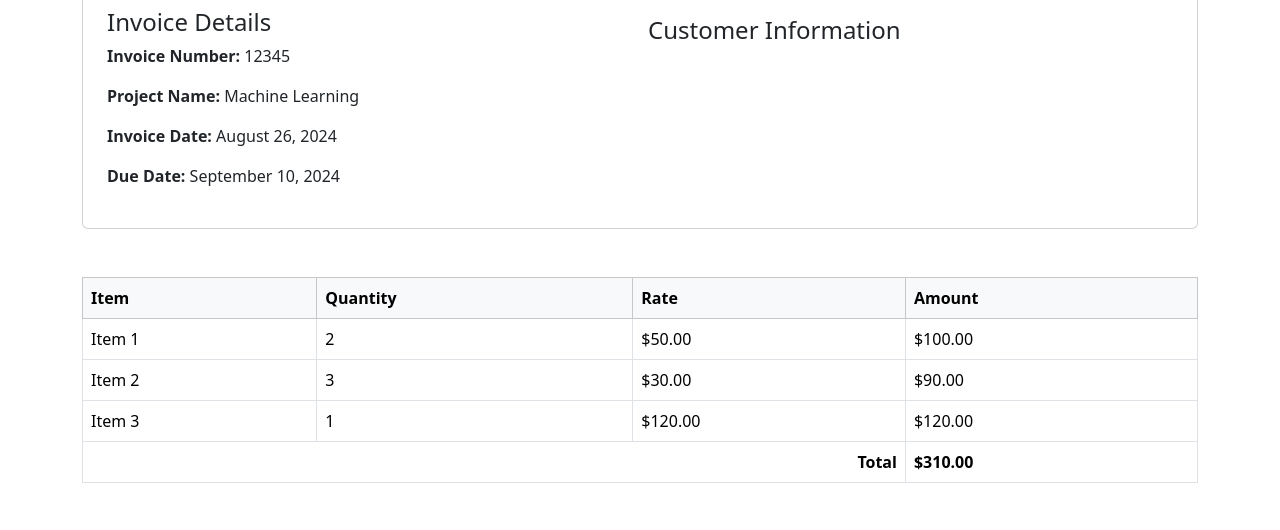
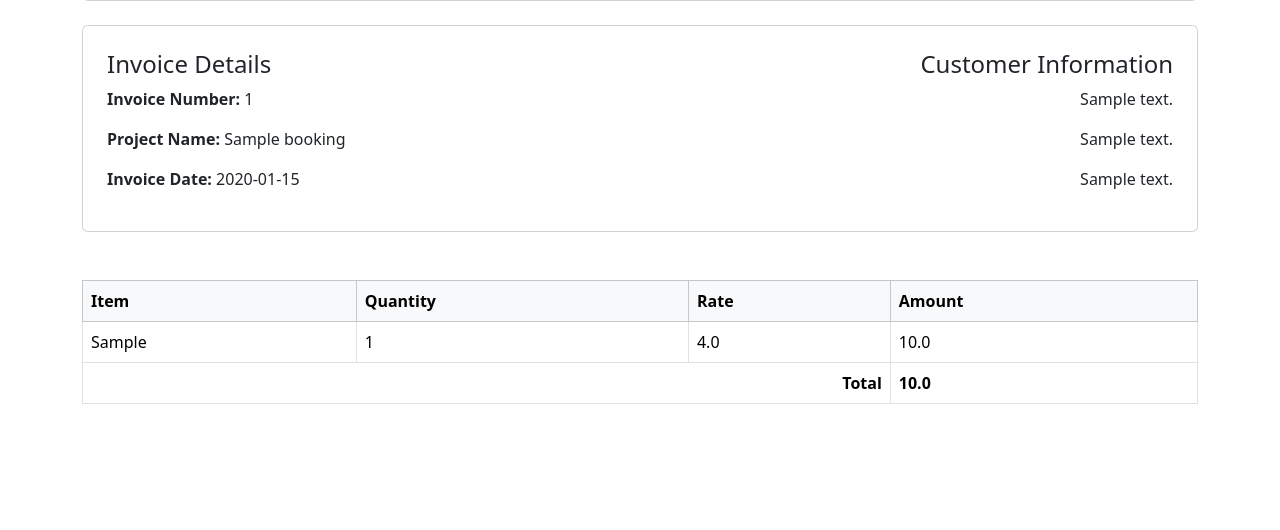
Before and after one commit to nabilbinadam/HostelPayment, a Flask app: template virtual/templates/invoice.html in a window 1280 px wide. Shown: the part 270-800 px from the top of the page. Run offline with Flask 3, Linux system fonts and the light colour scheme; the template is opened without the code that fills it: values that come from a table or form of the project are taken from there, others are empty; tables that the repository leaves empty hold one stand-in row (values such as "Sample post").

Commit message:
complete invoice feature

```diff
--- a/virtual/app.py
+++ b/virtual/app.py
@@ -14,14 +14,18 @@ class User(db.Model):
     address_line2 = db.Column(db.String(120), unique=True, nullable=False)
     address_line3 = db.Column(db.String(120), unique=True, nullable=False)
 
+
 class Booking(db.Model):
     __tablename__ = 'bookings'
     id = db.Column(db.Integer, primary_key=True)
     user_id = db.Column(db.Integer, db.ForeignKey('users.id'), nullable=False)
-    booking_date = db.Column(db.Date, nullable=False)
+    project_name=db.Column(db.String(30), unique=True, nullable=False)
+    date = db.Column(db.Date, nullable=False)
+    room=db.Column(db.String(50), nullable=False)
     duration = db.Column(db.Integer, nullable=False)
+    rate=db.Column(db.Float, nullable=False)
+    units=db.Column(db.Integer, nullable=False)
     total_cost = db.Column(db.Float, nullable=False)
-    knockoff = db.Column (db.Float, nullable=False)
     user = db.relationship('User', backref='bookings')  # Relationship to User
 
 class Invoice(db.Model):
@@ -29,8 +33,8 @@ class Invoice(db.Model):
     id = db.Column(db.Integer, primary_key=True)
     user_id = db.Column(db.Integer, db.ForeignKey('users.id'), nullable=False)
     booking_id = db.Column(db.Integer, db.ForeignKey('bookings.id'), nullable=False)
-    invoice_date = db.Column(db.Date, nullable=False)
-    total_amount = db.Column(db.Float, nullable=False)
+    #invoice_date = db.Column(db.Date, db.ForeignKey('bookings.date'), nullable=False)
+    #total_amount = db.Column(db.Float,db.ForeignKey('bookings.total_cost'), nullable=False)
     payment_status = db.Column(db.Boolean, default=False)
 
     user = db.relationship('User', backref='invoices')  # Relationship to User
@@ -39,21 +43,53 @@ class Invoice(db.Model):
 class Payment(db.Model):
     __tablename__ = 'payments'
     id = db.Column(db.Integer, primary_key=True, nullable=False)
+   # total_amount = db.Column(db.Float,db.ForeignKey('invoices.total_amount'), nullable=False)
     amount_to_pay = db.Column(db.Integer, nullable=False)
     date = db.Column(db.DateTime, default=db.func.current_timestamp())
 
 with app.app_context():
     db.create_all()
-
+"""
+@app.route('/payment/balance')
+def balance():
+ total_amount= Payment.query.db.model(total_amount)# to be GPT
+ amount_to_pay= Payment.query.db.model(amount_to_pay)
+ return render_template(total_amount- amount_to_pay ,"remaining-balance")
+"""
 @app.route("/")
 def hello_world():
     return render_template('login.html')
 
-@app.route('/invoice/<int:id>')
+
+@app.route('/invoice/<int:user_id>')
+def invoice(user_id):
+    booking_id = request.args.get('booking_id', type=int)  # Get booking_id from query parameters
+    project_name = request.args.get('project_name', type=str)  # Get booking_id from query parameters
+    date = request.args.get('date', type=int)  # Get booking_id from query parameters
+    room = request.args.get('room', type=str)
+    units = request.args.get('units', type=int)
+    rate = request.args.get('rate', type=float)
+    total_cost = request.args.get('total_cost', type=float)
+    user = User.query.get(user_id)  # Retrieve user by ID
+    booking = Booking.query.get(booking_id)  # Retrieve booking by ID
+    project_name = Booking.query.get(project_name)
+    date = Booking.query.get(date)
+    booking = Booking.query.get(booking_id)
+    room = Booking.query.get(room)
+    units = Booking.query.get(units)
+    rate = Booking.query.get(rate)
+    total_cost = Booking.query.get(total_cost)
+
+    return render_template('invoice.html', user=user, booking=booking,)
+
+
+'''
+@app.route('/invoice/<int:id>/<int:booking_id>')
 def invoice(id):
     user = User.query.get(id)  # Retrieve user by ID
-    return render_template('invoice.html',user=user)
-
+    booking= Booking.query.get(id)
+    return render_template('invoice.html',user=user,booking=booking)
+'''
 @app.route('/success')
 def success():
     return render_template('success.html')
--- a/virtual/templates/invoice.html
+++ b/virtual/templates/invoice.html
@@ -22,9 +22,13 @@
                     </div>
                 </div>
                 <!-- Right side: Company Details -->
-                <div class="col-md-6 text-end company-details">
-                    <p>{{user.address}} </p>
-                </div>
+                <div class="col-md-6 text-end company-details ">
+                    <h4>Company Details</h4>
+                    <p>International Youth Centre</p>
+                     <p> Jalan Yaacob Latif</p>
+                    <p>Bandar Tun Razak,</p>
+                    <p>56000 Kuala Lumpur, </p>
+            </div>
             </div>
         </div>
     </div>
@@ -35,15 +39,18 @@
                     <!-- Left side: Title and Logo -->
                     <div class="col-md-6">
                         <h4>Invoice Details</h4>
-                        <p><strong>Invoice Number:</strong> 12345</p>
-                        <p><strong>Project Name:</strong> Machine Learning</p>
-                        <p><strong>Invoice Date:</strong> August 26, 2024</p>
-                        <p><strong>Due Date:</strong> September 10, 2024</p>
+                        <p><strong>Invoice Number:</strong> {{booking.id}}</p>
+                        <p><strong>Project Name:</strong> {{booking.project_name}}</p>
+                        <p><strong>Invoice Date:</strong> {{booking.date}}</p>
+
                     </div>
+
                     <!-- Right side: Company Details -->
-                    <div class="col-md-6 text-end company-details d-flex p-2">
+                    <div class="col-md-6 text-end company-details ">
                             <h4>Customer Information</h4>
-                            <p>{{user.address}} </p>
+                            <p>{{user.address_line1}} </p>
+                            <p>{{user.address_line2}} </p>
+                            <p>{{user.address_line3}} </p>
                     </div>
                 </div>
             </div>
@@ -61,27 +68,17 @@
                 <tbody>
                     <!-- Sample items -->
                     <tr>
-                        <td>Item 1</td>
-                        <td>2</td>
-                        <td>$50.00</td>
-                        <td>$100.00</td>
+                        <td>{{booking.room}}</td>
+                        <td>{{booking.units}}</td>
+                        <td>{{booking.rate}}</td>
+                        <td>{{booking.total_cost}}</td>
                     </tr>
-                    <tr>
-                        <td>Item 2</td>
-                        <td>3</td>
-                        <td>$30.00</td>
-                        <td>$90.00</td>
-                    </tr>
-                    <tr>
-                        <td>Item 3</td>
-                        <td>1</td>
-                        <td>$120.00</td>
-                        <td>$120.00</td>
-                    </tr>
+
+
                     <!-- Total Row -->
                     <tr>
                         <td colspan="3" class="text-end"><strong>Total</strong></td>
-                        <td><strong>$310.00</strong></td>
+                        <td><strong>{{booking.total_cost}}</strong></td>
                     </tr>
                 </tbody>
             </table>
```
